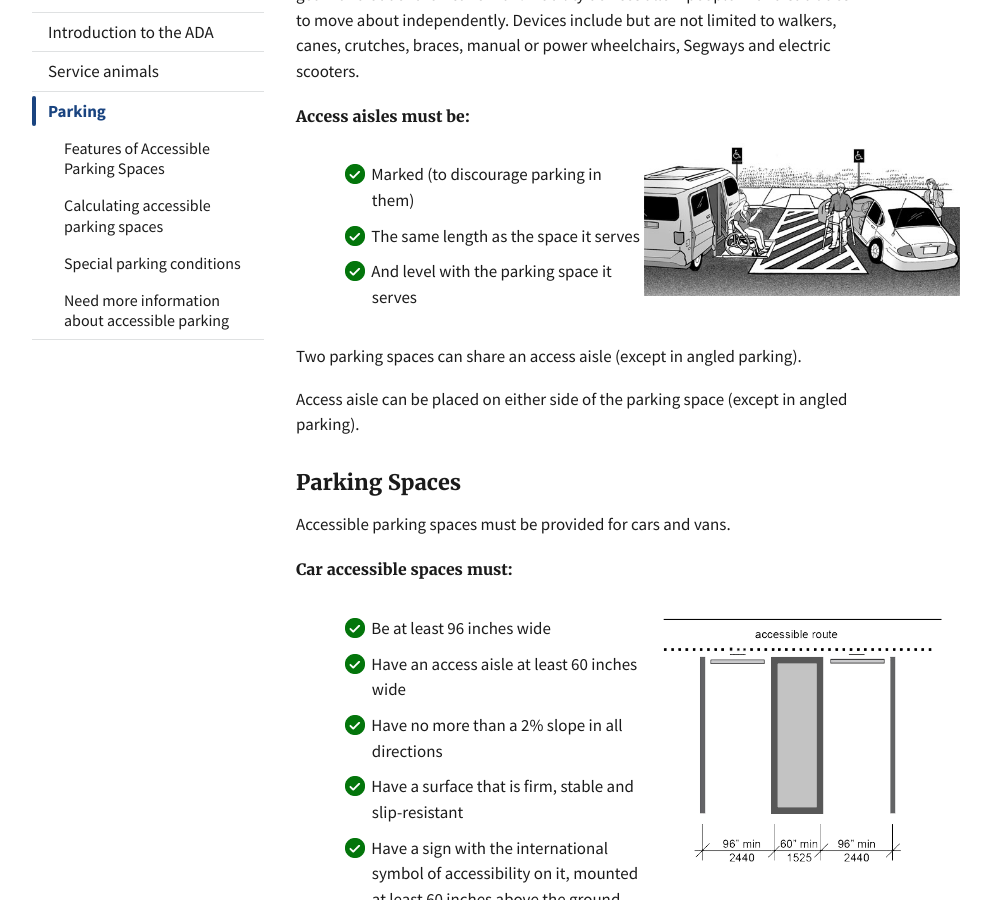
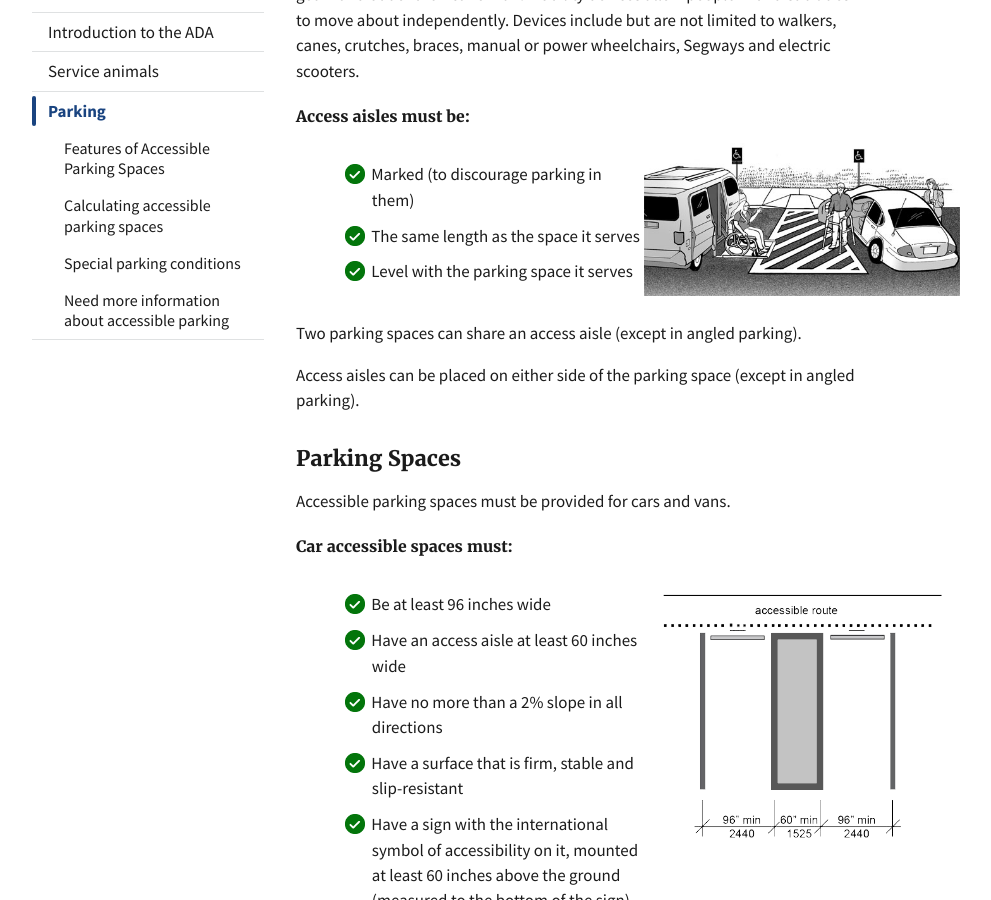
Before and after one commit to 18F/ada-sandbox, a Jekyll site: the page built from pages/parking.md, in a window 1280 px wide and 900 px high, scrolled down 1043 px. Shown: the whole window, without its empty margins (128-1119 px from the left). Built offline with Jekyll 4.4.1, drawn with Linux system fonts in a browser that asks for light colours.

Commit message:
Style adjustments

```diff
--- a/pages/parking.md
+++ b/pages/parking.md
@@ -46,7 +46,7 @@ Accessible parking spaces must have access aisles. Access aisles provide a desig
       <ul class="icon-list" aria-labeledby="access-aisles-must-be">
         <li>{% include yes.html %} Marked (to discourage parking in them)</li>
         <li>{% include yes.html %} The same length as the space it serves</li>
-        <li>{% include yes.html %} And level with the parking space it serves</li>
+        <li>{% include yes.html %} Level with the parking space it serves</li>
       </ul>
     </div>
     <div class="tablet:grid-col-6"><img src="{{ 'assets/img/project-images/aisle-parking.png' | relative_url }}" alt="A van-accessible parking space sharing an access aisle with an accessible parking space for a car" /></div>
@@ -55,7 +55,7 @@ Accessible parking spaces must have access aisles. Access aisles provide a desig
 
 Two parking spaces can share an access aisle (except in angled parking).
 
-Access aisle can be placed on either side of the parking space (except in angled parking).
+Access aisles can be placed on either side of the parking space (except in angled parking).
 
 ### Parking Spaces
 
```
